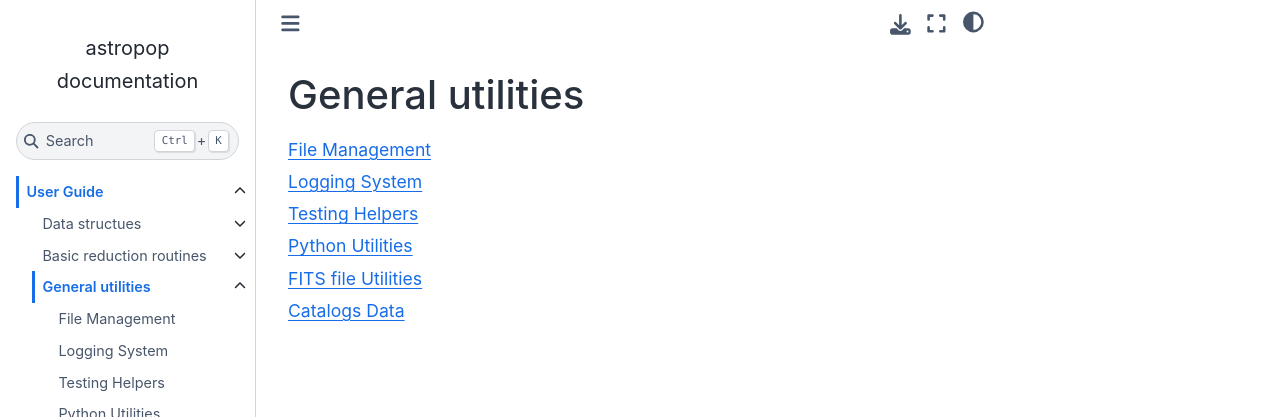
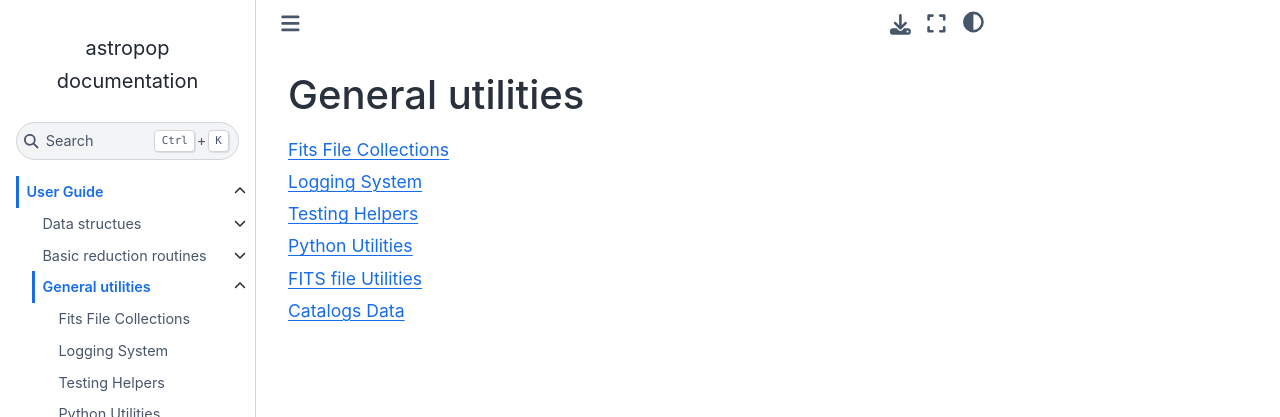
Before and after one commit to juliotux/astropop, a Sphinx documentation site: the page built from docs/tools.rst, in a window 1280 px wide. Shown: the top 417 px of the page. Built offline with Sphinx 7.4.7 and the Sphinx Book theme 1.1.4, drawn with Linux system fonts in a browser that asks for light colours; the version number could not be read and is left out.

Commit message:
file_collection: fixed some typos

```diff
--- a/docs/tools/files.rst
+++ b/docs/tools/files.rst
@@ -1,12 +1,12 @@
 .. include:: ../references.txt
 
-File Management
-===============
+Fits File Collections
+=====================
 
 .. TODO:: Write file_manager and iterators documentation
 
-File Manager API
-----------------
+File Collections API
+--------------------
 
 .. automodapi:: astropop.file_collection
     :no-inheritance-diagram:
```
Also changed, not shown: 2 other files.
